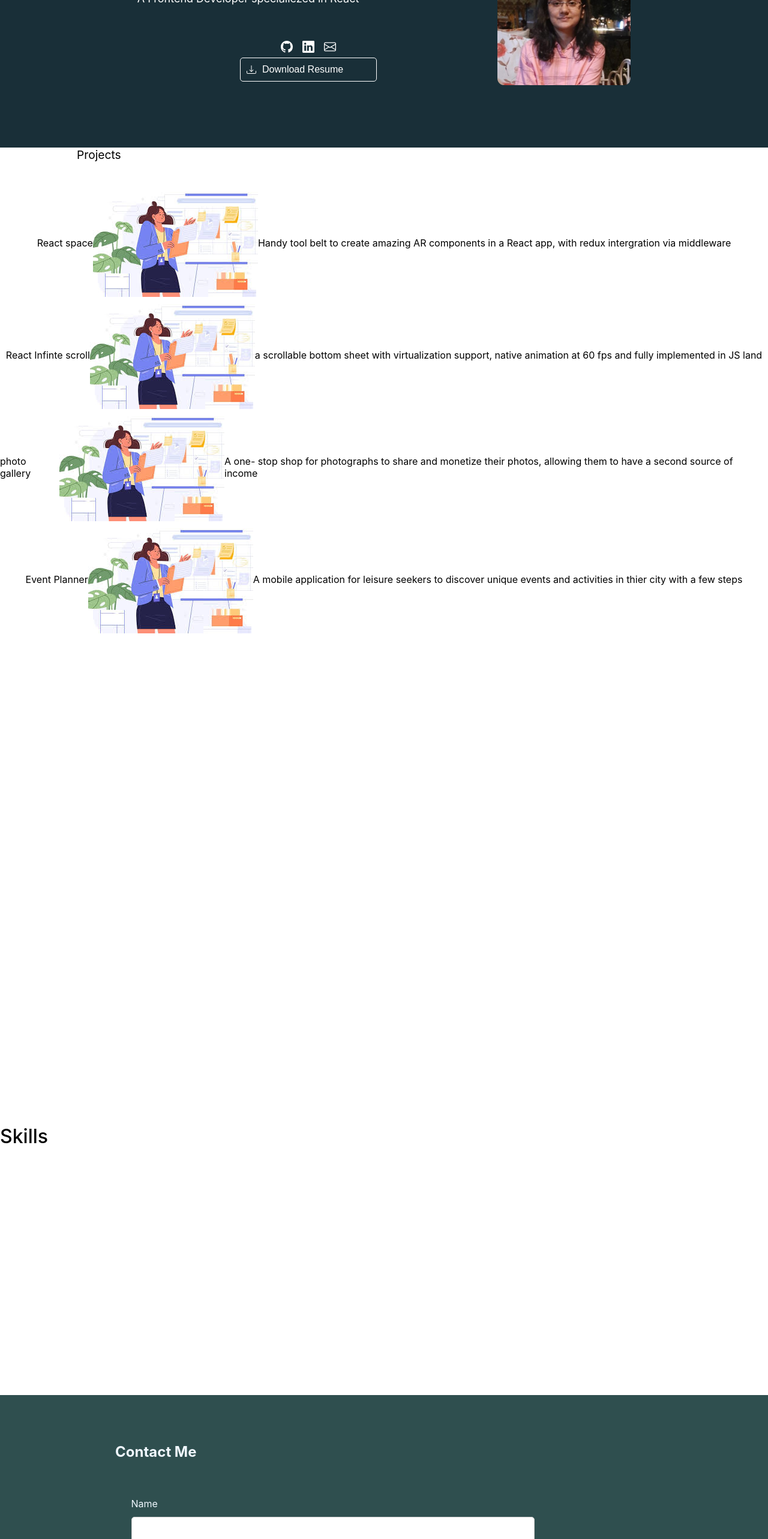
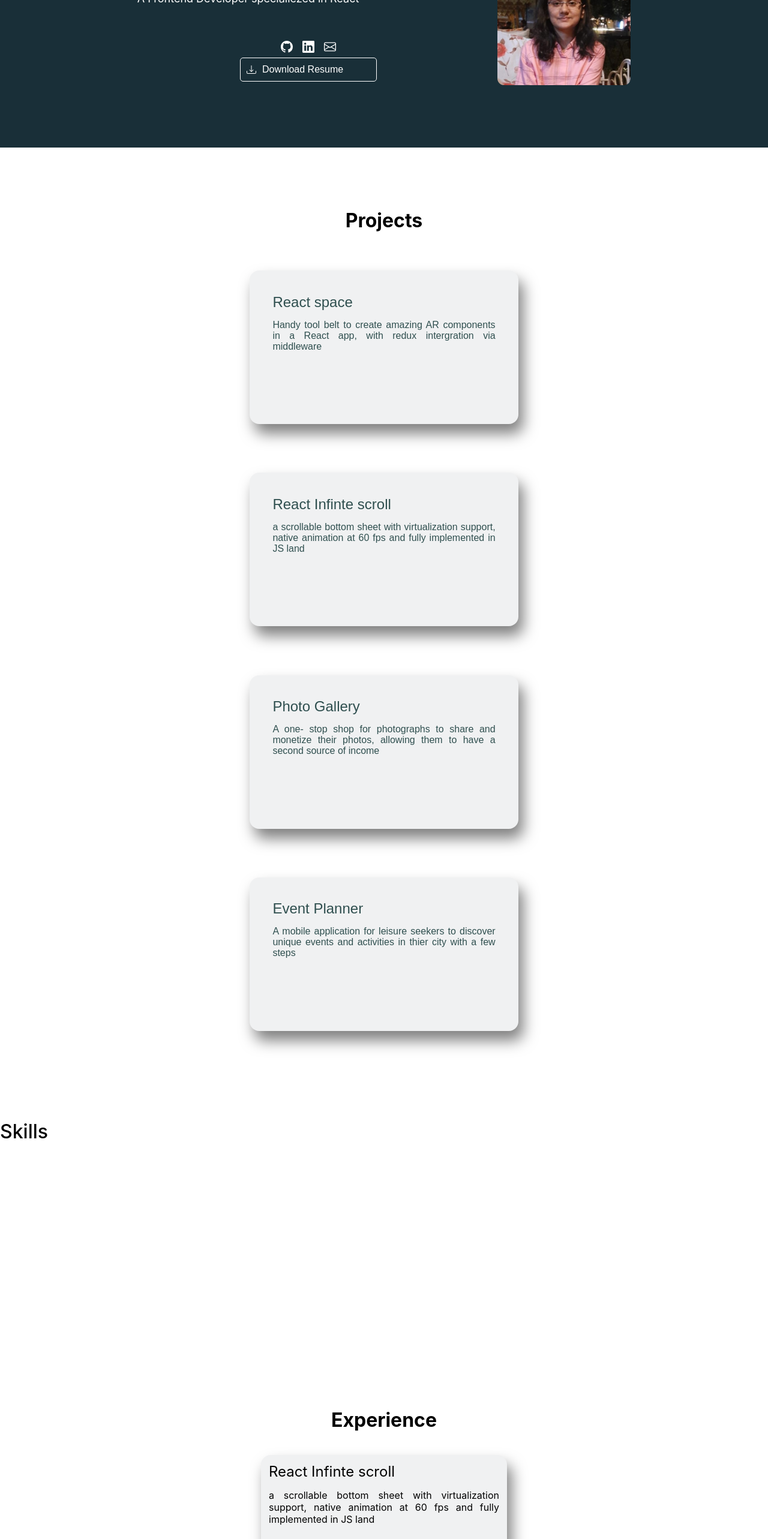
Before and after one commit to nidhxi24/Portfolio, a React (Create React App) app: page / in a window 1280 px wide. Shown: the part 234-2800 px from the top of the page at 60% size. Built offline with nearby package versions, Linux system fonts and the light colour scheme.

Commit message:
3'rd commit

```diff
--- a/src/About.css
+++ b/src/About.css
@@ -49,6 +49,7 @@
 .about-button{
     display: flex;
     flex-direction: column;
+    /* justify-content: ; */
     align-items: center;
     margin: 5%;
     margin-left: 0;
--- a/src/App.js
+++ b/src/App.js
@@ -1,9 +1,11 @@
 import About from './About';
-import Navbar from './Navbar';
+// import Navbar from './Navbar';
 import Project from './Projects';
 import ContactMe from './ContactMe';
 import './App.css';
 import Skills from './Skills';
+import Experience from './Experience';
+import Education from './Education';
 
 function App() {
   return (
@@ -12,6 +14,8 @@ function App() {
       <About/>
       <Project/>
       <Skills/>
+      <Experience/>
+      <Education/>
       <ContactMe/>
 
     </>
--- /dev/null
+++ b/src/Education.css
@@ -0,0 +1,63 @@
+.edu-main {
+    background-color: white;
+    color: black;
+    display: flex;
+    height: 50vh;
+    align-items: center;
+    flex-direction: column;
+}
+
+.edu-heading {
+    font-size: 2em;
+    font-weight:bold;
+
+    margin-top:  8%;
+    margin-bottom: 4%;
+}
+
+.edu-box-main {
+    display: flex;
+    justify-content: center;
+    width: 100%;
+    align-items: center;
+    height: 100%;
+
+}
+
+.edu-box{
+    display: flex;
+    flex-direction: column;
+    align-items: center;
+
+    background-color: rgb(240, 241, 242);
+
+    border-radius: 1em;
+    padding: 1%;
+    width: 30%;
+    height: 100%;
+    box-shadow: .5em 1em 1.5em rgba(0, 0, 0, 0.5);
+    /* height: 20%; */
+    /* margin-top: 1%; */
+    /* margin-bottom: 4%; */
+    /* box-shadow: .5em 1em 1.5em rgba(0, 0, 0, 0.5);  Adding box shadow */
+    /* transition: transform 0.2s, box-shadow 0.2s; Add transition for smoother effect */
+}
+
+.edu-box-heading {
+    font-size: 1.5rem;
+    /* margin-bottom: 5px; */
+    margin-bottom: 4%;
+    align-self: baseline;
+    /* align-items: flex-start; */
+}
+
+/* .box-img img {
+    max-width: 100%;
+    height: auto;
+    border-radius: 5px;
+} */
+
+.edu-box-content {
+    font-size: 1rem;
+    text-align:justify;
+}
--- /dev/null
+++ b/src/Education.js
@@ -0,0 +1,23 @@
+import React from "react";
+import './Education.css';
+function Education(){
+    return(
+        <div className="edu-main">
+            <div className="edu-heading">
+                Education
+
+            </div>
+            <div className="edu-box-main">
+                <div className="edu-box" >
+
+                    <div className='edu-box-heading'>React Infinte scroll</div>
+                    {/* <div className='box-img'><img src={img_1} alt='project -1' /></div> */}
+                    <div className='edu-box-content'>a scrollable bottom sheet with virtualization support, native animation at 60 fps and fully implemented in JS land</div>
+
+                </div>
+            </div>
+        </div>
+    );
+}
+
+export default Education;
--- /dev/null
+++ b/src/Experience.css
@@ -0,0 +1,67 @@
+.exp-main {
+    background-color: white;
+    color: black;
+    display: flex;
+    height: 50vh;
+    align-items: center;
+    flex-direction: column;
+}
+
+.exp-heading {
+    font-size: 2em;
+    font-weight:bold;
+
+    margin-top:  8%;
+    margin-bottom: 4%;
+
+}
+
+.exp-box-main {
+    display: flex;
+    justify-content: center;
+    /* align-items: center; */
+    width: 100%;
+    align-items: center;
+    height: 100%;
+
+}
+
+.exp-box{
+    display: flex;
+    flex-direction: column;
+    align-items: center;
+
+    background-color: rgb(240, 241, 242);
+
+    border-radius: 1em;
+    padding: 1%;
+    width: 30%;
+    height: 100%;
+    box-shadow: .5em 1em 1.5em rgba(0, 0, 0, 0.5);
+
+}
+
+/* .box:hover {
+    transform: none;
+    box-shadow: none;
+    cursor: default;
+} */
+
+.exp-box-heading {
+    font-size: 1.5rem;
+    /* margin-bottom: 5px; */
+    margin-bottom: 4%;
+    align-self: baseline;
+    /* align-items: flex-start; */
+}
+
+/* .box-img img {
+    max-width: 100%;
+    height: auto;
+    border-radius: 5px;
+} */
+
+.exp-box-content {
+    font-size: 1rem;
+    text-align:justify;
+}
--- /dev/null
+++ b/src/Experience.js
@@ -0,0 +1,23 @@
+import React from "react";
+import './Experience.css';
+function Experience() {
+    return (
+        <div className="exp-main">
+            <div className="exp-heading">
+                Experience
+
+            </div>
+            <div className="exp-box-main">
+                <div className="exp-box" >
+
+                    <div className='exp-box-heading'>React Infinte scroll</div>
+                    {/* <div className='box-img'><img src={img_1} alt='project -1' /></div> */}
+                    <div className='exp-box-content'>a scrollable bottom sheet with virtualization support, native animation at 60 fps and fully implemented in JS land</div>
+
+                </div>
+            </div>
+        </div>
+    );
+}
+
+export default Experience;
--- a/src/Project.css
+++ b/src/Project.css
@@ -4,23 +4,36 @@
     display: flex;
     /* justify-content: center; */
     height: 200vh;
-    /* align-items: center; */
+    align-items: center;
     flex-direction: column;
 }
 
 .project-heading {
-    height: 5vh;
-    font-size: larger;
-    margin-left: 10%;
+    /* display: flex; */
+    /* height: 5vh; */
+    font-size: 2em;
+    font-weight:bold;
+    /* margin-left: 10%; */
+    /* align-items: center; */
+    /* justify-items: center; */
+    margin-top: 8%;
+    margin-bottom: 4%;
+    /* width: 25%; */
+    /* justify-content: center; */
+    /* align-content: center; */
     /* text-align:  ; */
 }
 
 .all-project {
     display: flex;
     flex-direction: column;
-    justify-content: center;
-    align-content: center;
-    margin-top: 2%;
+    justify-content: space-between;
+    gap: 4%;
+    width: 100%;
+    align-items: center;
+    height: 80%;
+    /* align-content: center; */
+    /* margin-top: 2%; */
     /* height: 100%; */
     /* margin: 5%; */
     /* grid-template-columns: repeat(2, 1fr); */
@@ -30,26 +43,61 @@
 
 .box{
     display: flex;
-    /* flex-direction: column; */
+    flex-direction: column;
     /* background-color:darkslategray; */
-    justify-content: center;
+    /* justify-content: space-between; */
     align-items: center;
+    /* justify-content: center; */
+    background-color: rgb(240, 241, 242);
     /* color: ; */
     /* padding: 5%; */
-    border-radius: 4%;
+    border-radius: 1em;
+    padding: 3%;
+    width: 35%;
+    height: 20%;
+    /* height: 20%; */
+    margin-top: 1%;
+    box-shadow: .5em 1em 1.5em rgba(0, 0, 0, 0.5);  /* Adding box shadow */
+    transition: transform 0.2s, box-shadow 0.2s; /* Add transition for smoother effect */
 }
 
-.box-heading{
+.box:hover{
+    /* box-shadow: 8px 0px 25px rgba(0, 0, 0, 0.7); */
+    transform: scale(1.05);
+    background-color: rgb(237, 237, 237);
+    cursor: pointer;
+}
+
+.box-heading {
+    font-size: 1.5rem;
+    /* margin-bottom: 5px; */
+    margin-bottom: 4%;
+    align-self: baseline;
+    /* align-items: flex-start; */
+}
+
+/* .box-img img {
+    max-width: 100%;
+    height: auto;
+    border-radius: 5px;
+} */
+
+.box-content {
+    font-size: 1rem;
+    text-align:justify;
+}
+
+/* .box-heading{ */
     /* width: 100%; */
     /* height: 15%; */
-}
+/* } */
 
-.box-img{
+/* .box-img{ */
     /* align-self: center; */
     /* height: 70%; */
-}
+/* } */
 
-.box-content{
+/* .box-content{ */
     /* height: 5%; */
 
-}
+/* } */
--- a/src/Projects.js
+++ b/src/Projects.js
@@ -1,5 +1,5 @@
 import './Project.css';
-import img_1 from './portfolio_img_1.jpeg';
+// import img_1 from './portfolio_img_1.jpeg';
 function Project() {
     return (
         <div className='project-main'>
@@ -9,37 +9,40 @@ function Project() {
 
             <div className='all-project'>
 
-                <div className='box box-1'>
+                <button className='box box-1'  onClick={() => window.open('https://github.com/nidhxi24', '_blank')}>
+                    {/* <a href='https://github.com/nidhxi24'> */}
+                {/* <div className='box box-1' onClick={() => window.open('https://github.com/nidhxi24', '_blank')}> */}
+                    {/* <a href='github.com'> */}
 
                     <div className='box-heading'>React space</div>
-                    <div className='box-img'><img src={img_1} alt='project -1' /></div>
+                    {/* <div className='box-img'><img src={img_1} alt='project -1' /></div> */}
                     <div className='box-content'>Handy tool belt to create amazing AR components in a React app, with redux intergration via middleware</div>
+                    {/* </a> */}
+                </button>
 
-                </div>
-
-                <div className='box box-2'>
+                <button className='box box-2' onClick={() => window.open('https://github.com/nidhxi24', '_blank')}>
 
                     <div className='box-heading'>React Infinte scroll</div>
-                    <div className='box-img'><img src={img_1} alt='project -1' /></div>
+                    {/* <div className='box-img'><img src={img_1} alt='project -1' /></div> */}
                     <div className='box-content'>a scrollable bottom sheet with virtualization support, native animation at 60 fps and fully implemented in JS land</div>
 
-                </div>
+                </button>
 
-                <div className='box box-3'>
+                <button className='box box-3' onClick={() => window.open('https://github.com/nidhxi24', '_blank')}>
 
-                    <div className='box-heading'>photo gallery</div>
-                    <div className='box-img'><img src={img_1} alt='project -1' /></div>
+                    <div className='box-heading'>Photo Gallery</div>
+                    {/* <div className='box-img'><img src={img_1} alt='project -1' /></div> */}
                     <div className='box-content'>A one- stop shop for photographs to share and monetize their photos, allowing them to have a second source of income</div>
 
-                </div>
+                </button>
 
-                <div className='box box-4'>
+                <button className='box box-4' onClick={() => window.open('https://github.com/nidhxi24', '_blank')}>
 
                     <div className='box-heading'>Event Planner</div>
-                    <div className='box-img'><img src={img_1} alt='project -1' /></div>
+                    {/* <div className='box-img'><img src={img_1} alt='project -1' /></div> */}
                     <div className='box-content'>A mobile application for leisure seekers to discover unique events and activities in thier city with a few steps</div>
 
-                </div>
+                </button>
             </div>
         </div>
     );
--- a/src/Skills.css
+++ b/src/Skills.css
@@ -1,6 +1,6 @@
 .skill-main{
     display: flex;
-    height: 60vh;
+    height: 50vh;
 
 }
 
@@ -13,6 +13,6 @@
     font-size: 2em;
 }
 
-.skill-icon{
+/* .skill-icon{
 
-}
+} */
```
